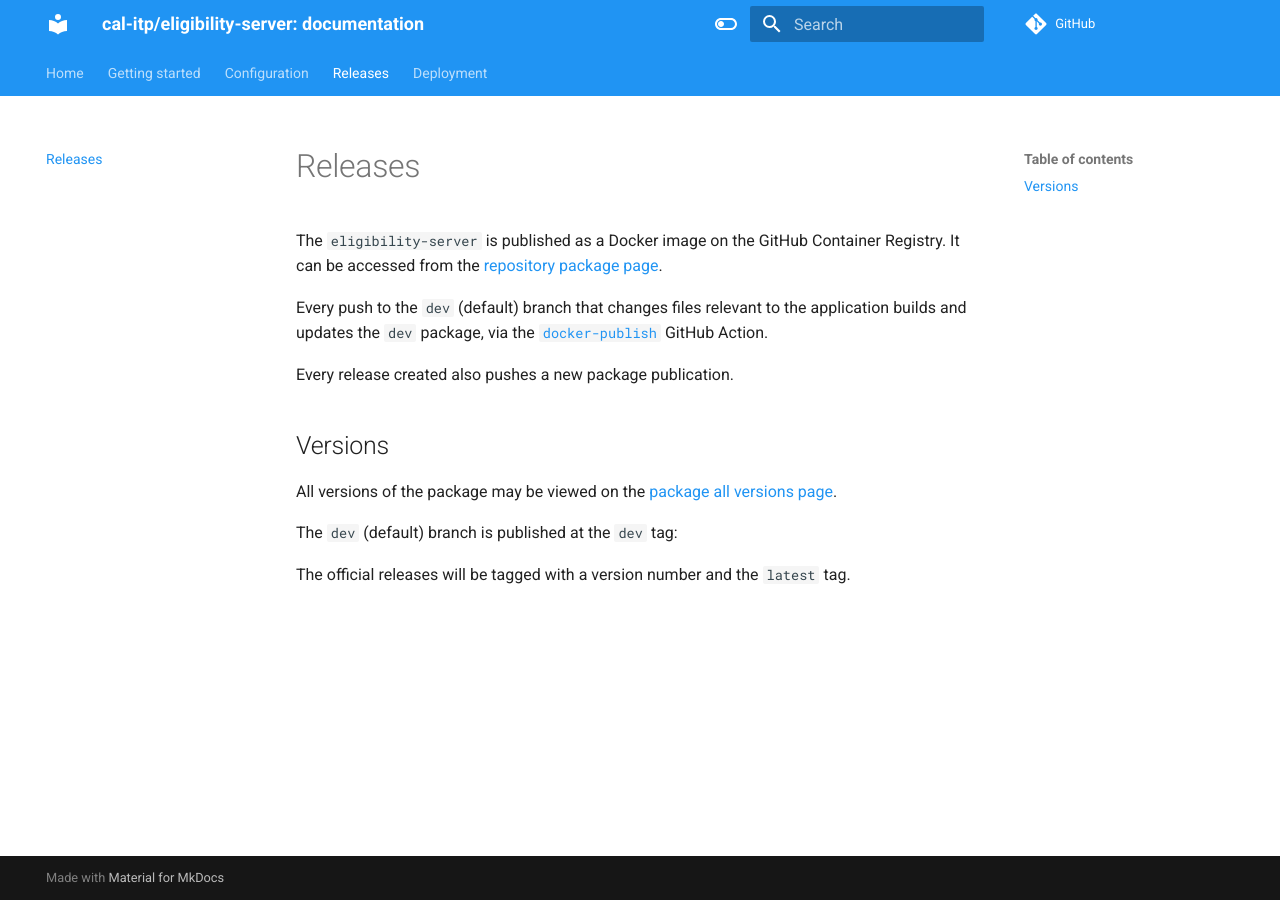
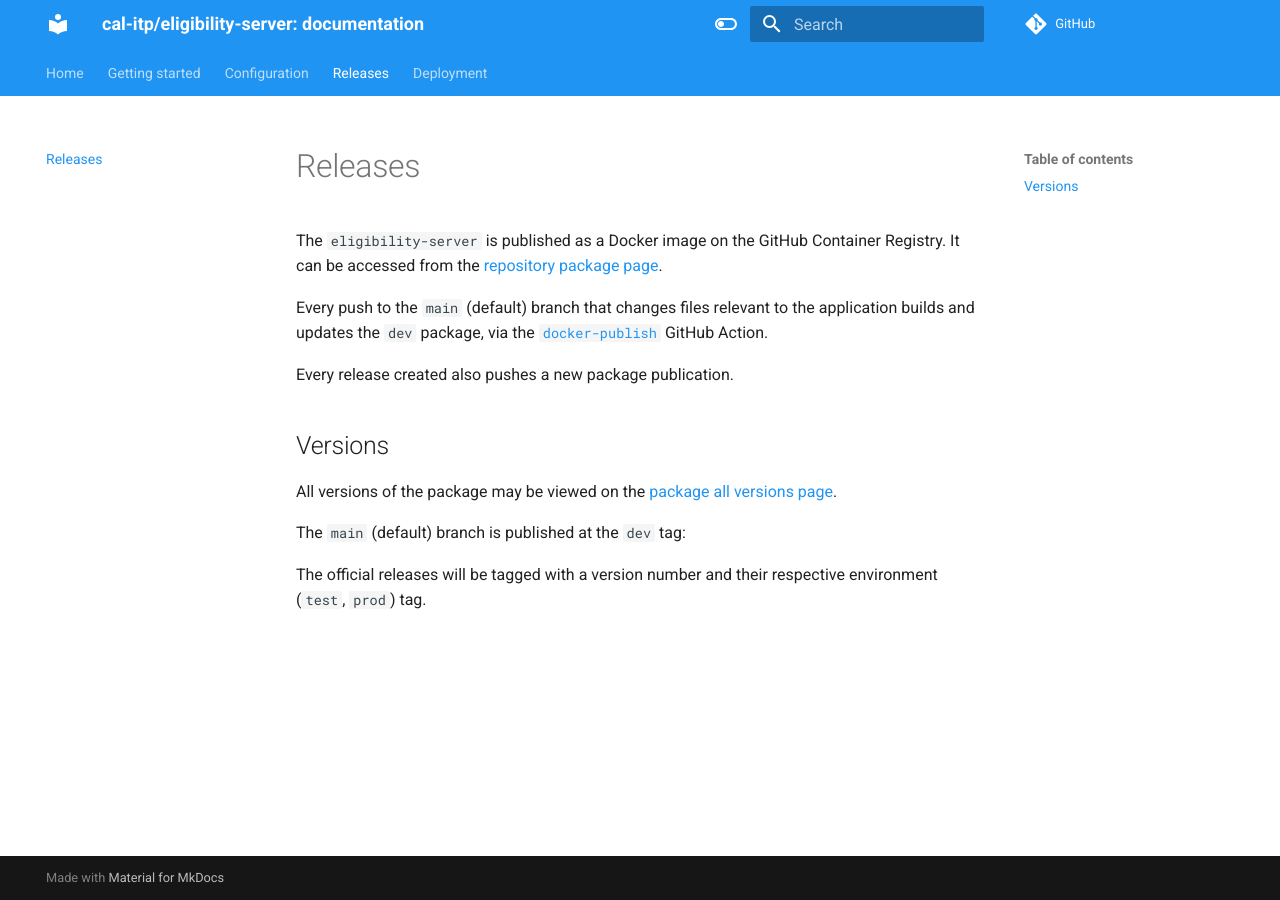
Before and after one commit to cal-itp/eligibility-server, an MkDocs documentation site: the page built from docs/releases.md, in a window 1280 px wide. Built offline with MkDocs 1.6.1 and Material for MkDocs 9.7.7, drawn with Linux system fonts in a browser that asks for light colours; nearby versions of some CDN libraries; comment, search, counter and statistics services are not loaded.

Commit message:
refactor(docs): update references to main branch

```diff
--- a/docs/releases.md
+++ b/docs/releases.md
@@ -2,7 +2,7 @@
 
 The `eligibility-server` is published as a Docker image on the GitHub Container Registry. It can be accessed from the [repository package page](https://github.com/cal-itp/eligibility-server/pkgs/container/eligibility-server).
 
-Every push to the `dev` (default) branch that changes files relevant to the application builds and updates the `dev` package, via the [`docker-publish`](https://github.com/cal-itp/eligibility-server/blob/dev/.github/workflows/docker-publish.yml) GitHub Action.
+Every push to the `main` (default) branch that changes files relevant to the application builds and updates the `dev` package, via the [`docker-publish`](https://github.com/cal-itp/eligibility-server/blob/main/.github/workflows/docker-publish.yml) GitHub Action.
 
 Every release created also pushes a new package publication.
 
@@ -10,6 +10,6 @@ Every release created also pushes a new package publication.
 
 All versions of the package may be viewed on the [package all versions page](https://github.com/cal-itp/eligibility-server/pkgs/container/eligibility-server/versions).
 
-The `dev` (default) branch is published at the `dev` tag:
+The `main` (default) branch is published at the `dev` tag:
 
-The official releases will be tagged with a version number and the `latest` tag.
+The official releases will be tagged with a version number and their respective environment (`test`, `prod`) tag.
--- a/mkdocs.yml
+++ b/mkdocs.yml
@@ -1,7 +1,7 @@
 site_name: "cal-itp/eligibility-server: documentation"
 site_url: https://docs.calitp.org/eligibility-server
 repo_url: https://github.com/cal-itp/eligibility-server
-edit_uri: edit/dev/docs
+edit_uri: edit/main/docs
 
 theme:
   name: material
```
Also changed, not shown: docs/README.md (+1 -1 lines), docs/configuration/README.md (+1 -1 lines), docs/deployment/infrastructure.md (+1 -1 lines), docs/getting-started.md (+1 -1 lines).
